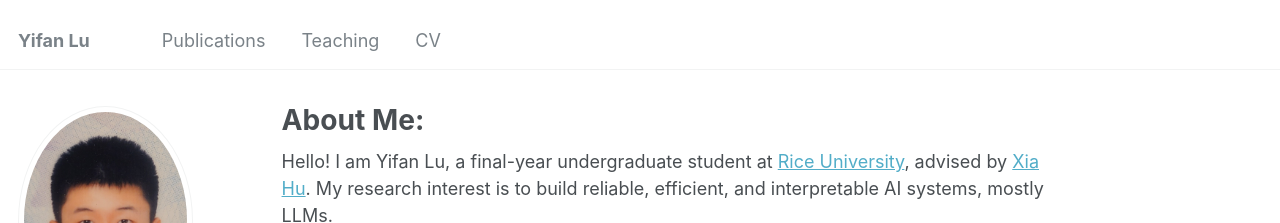
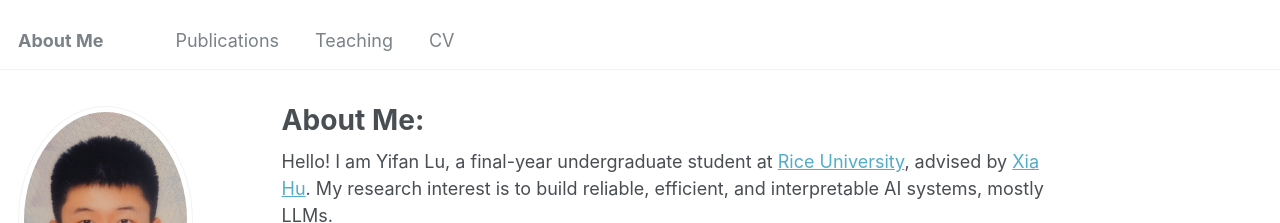
Before and after one commit to yl231/yl231.github.io, a Jekyll site: the page built from _pages/about.md, in a window 1280 px wide. Shown: the top 223 px of the page. Built offline with Jekyll 4.4.1, drawn with Linux system fonts in a browser that asks for light colours.

Commit message:
Update _config.yml

```diff
--- a/_config.yml
+++ b/_config.yml
@@ -8,7 +8,7 @@
 
 # Basic Site Settings
 locale                   : "en-US"
-title                    : "Yifan Lu"
+title                    : "About Me"
 title_separator          : "-"
 name                     : &name "Yifan Lu"
 description              : &description "personal description"
```
